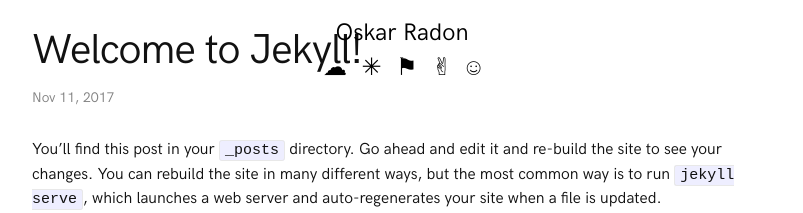
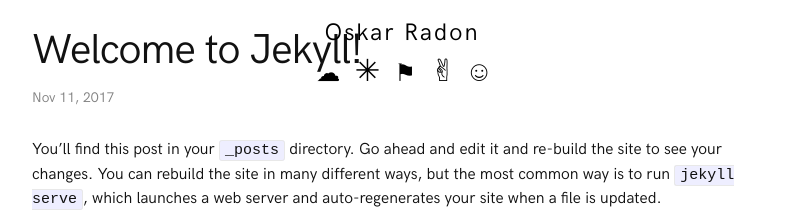
Before and after one commit to oskarradon/oskarradon.github.io-old, a Jekyll site: the page built from _posts/2017-11-10-welcome-to-jekyll.markdown, in a window 1280 px wide. Shown: the top 213 px of the page, without its empty margins (238-1041 px from the left). Built offline with Jekyll 4.4.1, drawn with Linux system fonts in a browser that asks for light colours.

Commit message:
Fix up header

```diff
--- a/_includes/header.html
+++ b/_includes/header.html
@@ -6,11 +6,11 @@
     <a class="site-title" href="{{ "/" | relative_url }}">{{ site.title | escape }}</a>
 
     <nav class="site-nav">
-      <button>☁︎</button>
-      <a href="https://github.com/oskarradon">✳︎</a>
+      <button id="button-toggle">☁︎</button>
+      <a id="link-github" href="https://github.com/oskarradon">✳︎</a>
       <a href="https://twitter.com/oskarradon/">⚑</a>
-      <a href="https://www.instagram.com/oskarradon/">✌︎</a>
-      <a href="mailto:oradonkimball@pnca.edu">☺︎</a>
+      <a id="link-instagram" href="https://www.instagram.com/oskarradon/">✌︎</a>
+      <a id="link-mail" href="mailto:oradonkimball@pnca.edu">☺︎</a>
     </nav>
   </div>
 </header>
--- a/_layouts/post.html
+++ b/_layouts/post.html
@@ -18,8 +18,4 @@
   <div class="post-content" itemprop="articleBody">
     {{ content }}
   </div>
-
-  {% if site.disqus.shortname %}
-    {% include disqus_comments.html %}
-  {% endif %}
 </article>
--- a/_sass/partials/_base.scss
+++ b/_sass/partials/_base.scss
@@ -22,7 +22,6 @@
      -moz-font-feature-settings: "kern" 1;
        -o-font-feature-settings: "kern" 1;
           font-feature-settings: "kern" 1;
-  font-kerning: normal;
 }
 
 
--- a/_sass/partials/_layout.scss
+++ b/_sass/partials/_layout.scss
@@ -9,8 +9,25 @@
   width: 100%;
   padding-top: 15px;
 
-  nav {
+  .site-title {
+    letter-spacing: 2px;
+  }
+
+  .site-nav {
     font-family: monospace;
+
+    #link-github {
+      font-size: $base-font-size * 1.9;
+    }
+
+    #link-instagram {
+      font-size: $base-font-size * 1.9;
+    }
+
+    #link-mail {
+      font-size: $base-font-size * 1.8;
+    }
+
   }
 
   button {
```
